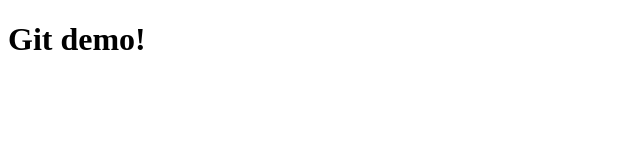
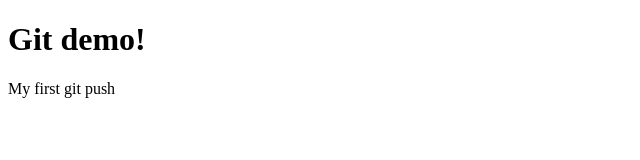
Before and after one commit to tlvines86/new-repo, a plain HTML site: page index.html in a window 1280 px wide. Shown: the whole page, without its empty margins (0-640 px from the left). Drawn offline with Linux system fonts and the light colour scheme.

Commit message:
add p tag

```diff
--- a/index.html
+++ b/index.html
@@ -7,5 +7,6 @@
   </head>
   <body>
     <h1>Git demo!</h1>
+    <p>My first git push</p>
   </body>
 </html>
```
